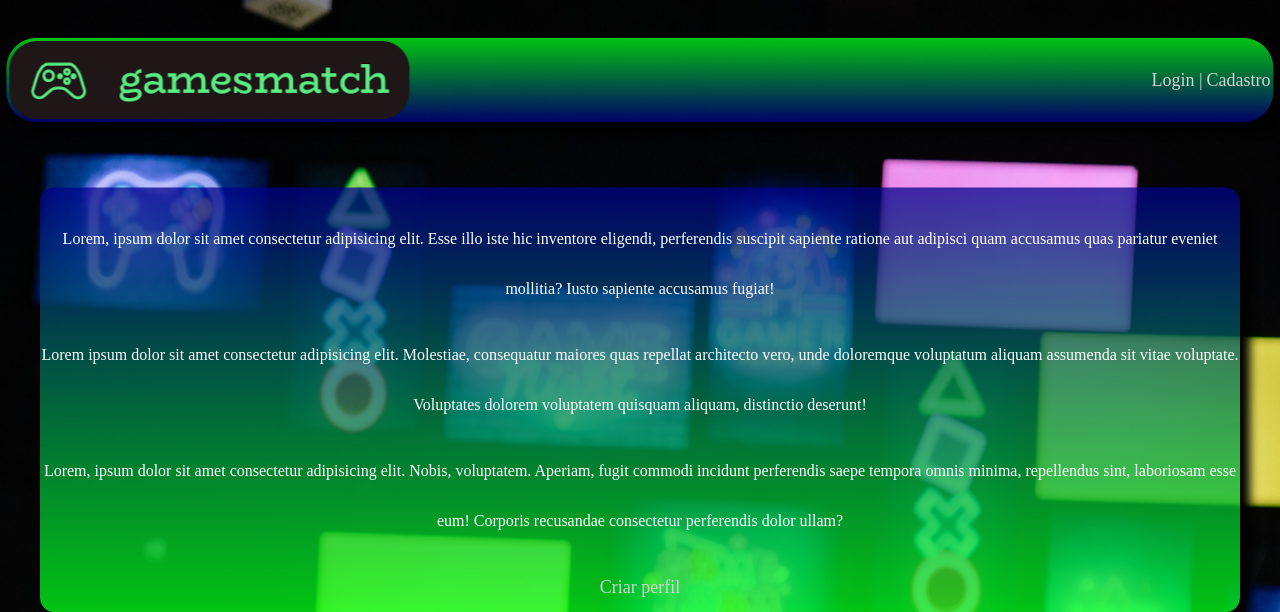
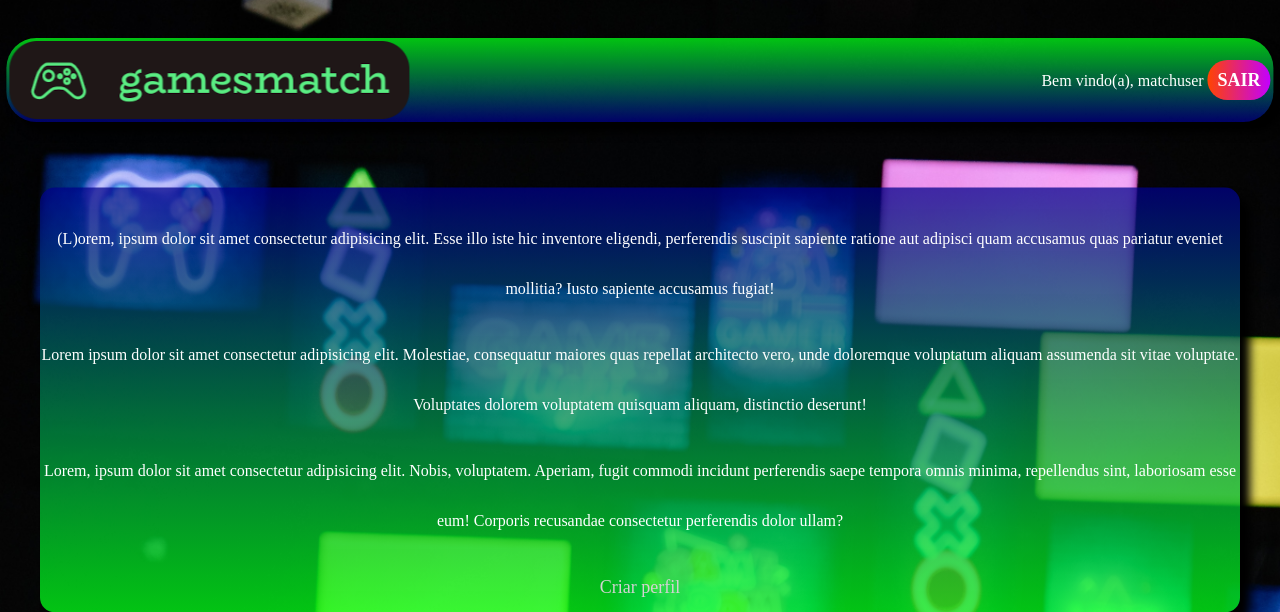
Before and after one commit to dielito2010/gamesmatch2, a Django app: page / in a window 1280 px wide. Shown: the top 612 px of the page. Run offline with Django 4.2, Linux system fonts and the light colour scheme; a user stored in the database is signed in.

Commit message:
Implamentação login/logout

```diff
--- a/global/gamesmatch/urls.py
+++ b/global/gamesmatch/urls.py
@@ -13,14 +13,15 @@ Including another URLconf
     1. Import the include() function: from django.urls import include, path
     2. Add a URL to urlpatterns:  path('blog/', include('blog.urls'))
 """
-from django.contrib import admin
+#from django.contrib import admin
 from django.urls import path
 from matchapp import views
 
 urlpatterns = [
-    path('admin/', admin.site.urls),
+    #path('admin/', admin.site.urls),
     path('', views.home, name='home'),
     path('login', views.login, name='login'),
+    path('logout', views.logout, name='logout'),
     path('perfil', views.perfil, name='perfil'),
     path('perfil/add', views.perfil_add, name='perfil_add'),
 ]
--- a/global/matchapp/static/matchapp/css/style.css
+++ b/global/matchapp/static/matchapp/css/style.css
@@ -37,6 +37,7 @@ p {
 	left: 50%;
 	top: 10%;
 	transform: translate(-50%, -50%);
+	color: white;
 }
 
 .container{
--- a/global/matchapp/static/matchapp/js/script.js
+++ b/global/matchapp/static/matchapp/js/script.js
@@ -1,3 +1,6 @@
 function savePerfil() {
-    alert('Se os dados estiverem OK, voce visualizará seu perfil no GamesMatch, caso os dados estejam incoerentes, verifique a mensagem abaixo!')
+    alert('Se os dados estiverem OK, você visualizará seu perfil no GamesMatch, caso os dados estejam incoerentes, verifique a mensagem abaixo!')
 }
+function login() {
+    alert('Se os dados estiverem OK, você visualizará seu nickname no canto superior direito, caso os dados estejam incoerentes, verifique a mensagem abaixo!')
+}
--- a/global/matchapp/templates/base.html
+++ b/global/matchapp/templates/base.html
@@ -19,11 +19,12 @@
                         <img src="{% static 'matchapp/css/img/logo2.png' %}" alt="logo" align="left">
                     </td>
                     <td class="bntPrincipais" width="50%">
-                        {% if user.is_aitenticated %}
-                        Olá, {{user.get_username}}
-                        <a href="{% url 'logout' %}">Sair</a>
+                        {% if user.is_authenticated %}
+                            Bem vindo(a), {{user.get_username}}
+                            <a class="btn" href="{% url 'logout' %}" onclick="return confirme('Realmente deseja sair?')">Sair</a>
                         {% else %}
-                            <a href="{% url 'login' %}">Login  |</a>
+                            <a href="{% url 'login' %}">Login</a>
+                            &nbsp;	&nbsp;|	&nbsp;	&nbsp;
                             <a href="{% url 'perfil_add' %}">Cadastro</a>
                         {% endif %}
                     </td>
--- a/global/matchapp/templates/home.html
+++ b/global/matchapp/templates/home.html
@@ -4,7 +4,7 @@
     <div class="screenHome">
         <form class="form">
             <p>
-                Lorem, ipsum dolor sit amet consectetur adipisicing elit.
+                (L)orem, ipsum dolor sit amet consectetur adipisicing elit.
                 Esse illo iste hic inventore eligendi, perferendis suscipit
                 sapiente ratione aut adipisci quam accusamus quas pariatur
                 eveniet mollitia? Iusto sapiente accusamus fugiat!
--- a/global/matchapp/views.py
+++ b/global/matchapp/views.py
@@ -1,46 +1,50 @@
-#from multiprocessing import context
-#from pyexpat.errors import messages
 from django.contrib import messages
 from django.shortcuts import redirect, render
-#from django.contrib.auth.decorators import login_required
+from django.contrib.auth.decorators import login_required
 from matchapp.models import Perfil
-#from matchapp.forms import PerfilForm
 from django.contrib.auth.models import User
 from django.contrib.auth import authenticate
 from django.contrib.auth import login as login_django
+from django.contrib.auth import logout as logout_django
+#from matchapp.forms import PerfilForm
 
 # Create your views here.
 
 def home(request):
     return render(request, 'home.html')
+#######################################################################################
 
 def login(request):
     if request.method == "GET":
         return render(request, 'login.html')
     else:
-        username = request.POST.get('usuario')
+        usuario = request.POST.get('usuario')
         senha = request.POST.get('senha')
 
-        user = authenticate(username=username, password=senha)
+        user = authenticate(username=usuario, password=senha)
         if user:
             login_django(request, user)
             return render(request, 'home.html')
         else:
             messages.info(request, 'Usuário ou senha inválidos!')
             return redirect('login')
+#######################################################################################
 
+@login_required
+def logout(request):
+    logout_django(request)
+    return render(request, 'home.html')
+#######################################################################################
 
-def cadastro(request):
-    return render(request, 'login_add.html')
-
+@login_required(login_url='/login')
 def perfil(request):
     perfil = Perfil.objects.all()
     context = {
         'perfis' : perfil
     }
     return render(request, 'perfil.html', context)
+#######################################################################################
 
-#@login_required
 def perfil_add(request):
     if request.method == "GET":
         return render (request, 'perfil_add.html')
```
Also changed, not shown: global/matchapp/templates/login.html (+3 -4 lines), global/db.sqlite3.
